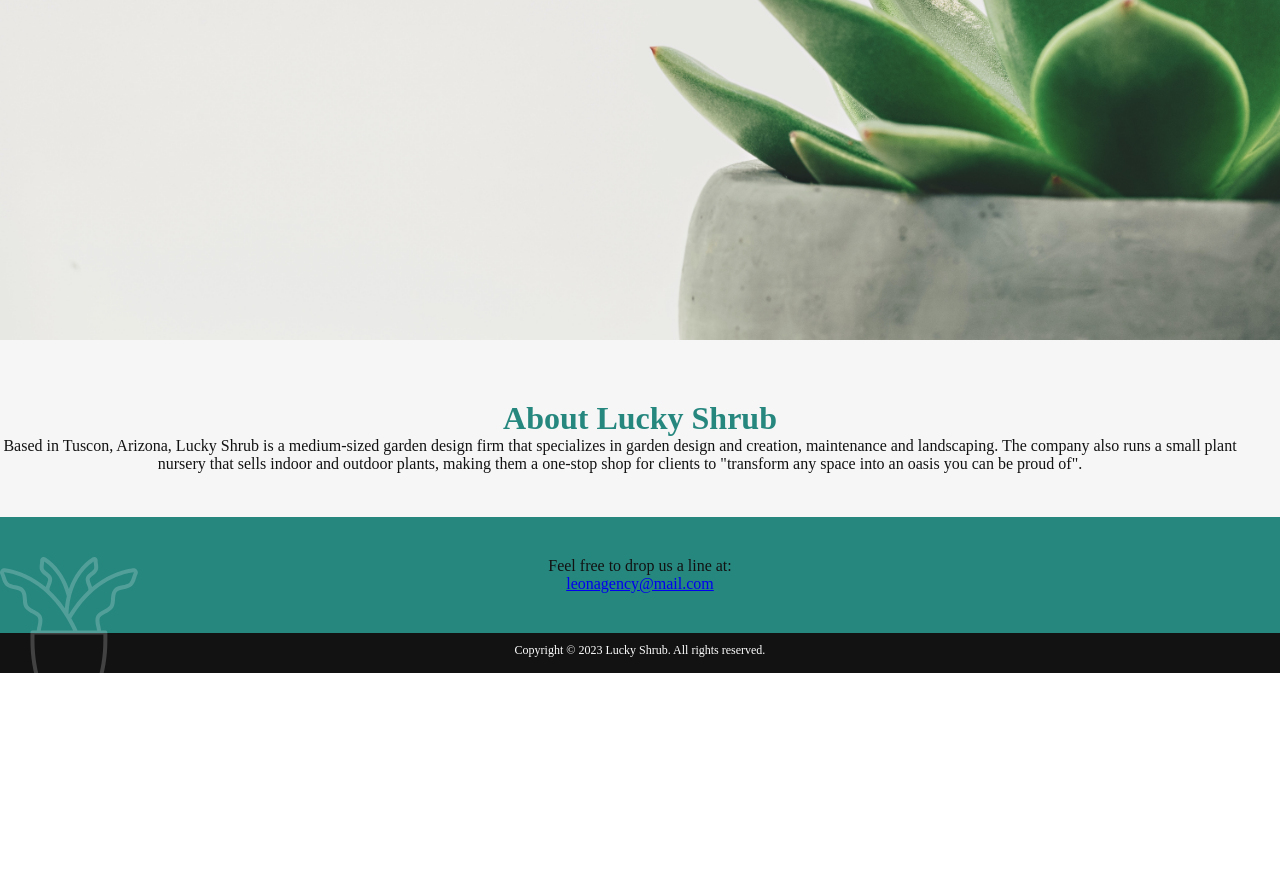
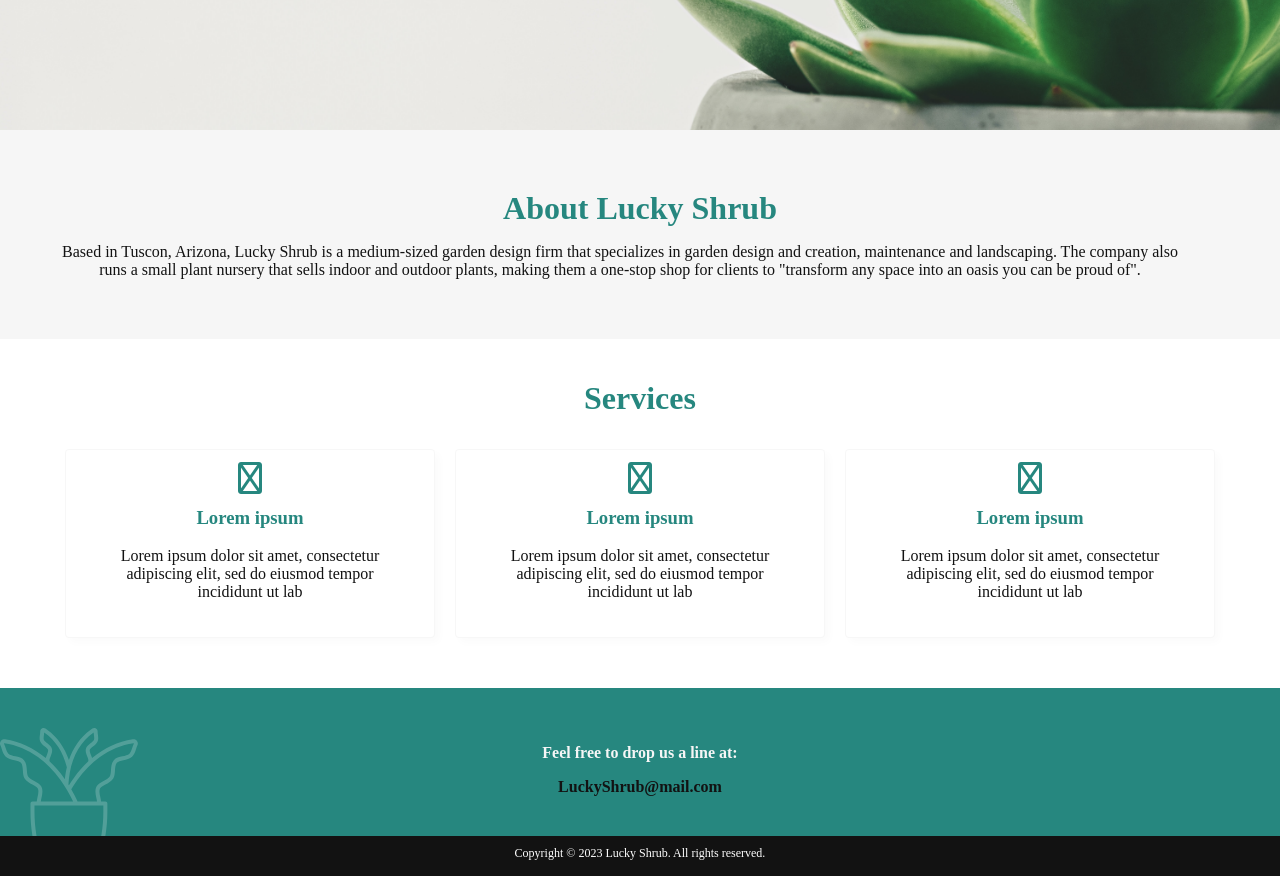
Before and after one commit to NorahManeea/Lucky-Shrub, a plain HTML site: page index.html in a window 1280 px wide. Shown: the part 540-1427 px from the top of the page. Before the commit the page ends 1256 px from the top, so only its background shows below. Drawn offline with Linux system fonts and the light colour scheme.

Commit message:
completed

```diff
--- a/styles.css
+++ b/css/styles.css
@@ -4,9 +4,10 @@
     --section-background: #f6f6f6;
 
   }
-  *{
+  body{
     padding: 0;
     margin: 0;
+
   }
 
   html{
@@ -49,10 +50,11 @@
         height: 80px;
     }
     header nav{
-flex: 1;
-display: flex;
-align-items: center;
-justify-content: flex-end;
+       flex: 1;
+       display: flex;
+       align-items: center;
+       justify-content: flex-end;
+
     }
     header nav ul{
         display: flex;
@@ -70,10 +72,10 @@ justify-content: flex-end;
     /* Landing */
     .landing
     {
-      background-image: url(images/bg.jpg);
+      background-image: url('/images/bg.jpg');
       background-size: cover;
       background-position: center;
-      height:100vh;
+      height:70vh;
 
     }
 
@@ -121,6 +123,53 @@ justify-content: flex-end;
 
 
     /* Services */
+    .services{
+      padding-top: 20px;
+      padding-bottom: 40px;
+      background-color: #ffffff;
+    }
+    .services .container{
+      display: grid;
+      grid-template-columns: repeat(auto-fill, minmax(300px,1fr));
+    }
+
+
+
+    .services h1{
+      text-align: center;
+      color: var(--main-color);
+    }
+
+
+    .feat{
+      background: #FFFFFF;
+      border: 0.445322px solid rgba(0, 0, 0, 0.03);
+      box-shadow: 4.45322px 4.45322px 8.90645px rgba(0, 0, 0, 0.02);
+      border-radius: 4.45322px;
+      padding: 20px;
+      margin: 10px;
+      text-align: center;
+    }
+
+    .feat i{
+      color: var(--main-color);
+
+    }
+    .feat h3{
+      color: var(--main-color);
+      text-align: center;
+
+    }
+    .feat p{
+      color: var(--secondary-color);
+      text-align: center;
+      padding-left: 20px;
+      padding-right: 20px;
+    }
+
+    .services .container :hover{
+      background: #f6f6f6;
+    }
 
 
     /* Contact */
@@ -146,9 +195,15 @@ justify-content: flex-end;
       margin: 0 40px;
       text-align: center;
     }
-
-
-
+    .contact .info .label{
+      color: var(--section-background);
+      font-weight: 800;
+    }
+    .contact .info .link{
+      color: var(--secondary-color);
+      font-weight: 900;
+      text-decoration: none;
+    }
 
 
 
@@ -160,5 +215,6 @@ justify-content: flex-end;
       text-align: center;
       font-size: 12px;
       height: 20px;
+      position: sticky;
 
     }
--- a/index.html
+++ b/index.html
@@ -6,7 +6,14 @@
         <meta name="viewport" content="width=device-width, initial-scale=1.0">
         <title>Lucky Shrub</title>
 
-        <link rel="stylesheet" href="styles.css">
+            <!-- Open Graph Protocol -->
+
+
+
+
+            <link rel="stylesheet" href="https://cdnjs.cloudflare.com/ajax/libs/font-awesome/6.4.0/css/all.min.css" integrity="sha512-iecdLmaskl7CVkqkXNQ/ZH/XLlvWZOJyj7Yy7tcenmpD1ypASozpmT/E0iPtmFIB46ZmdtAc9eNBvH0H/ZpiBw==" crossorigin="anonymous" referrerpolicy="no-referrer" />
+
+        <link rel="stylesheet" href="css/styles.css">
     </head>
     <body>
         <!--Navigation-->
@@ -15,7 +22,7 @@
             <img decoding="async" class="logo" src="images/Asset 2@3x.png" alt="" />
             <nav>
               <ul>
-                <li><a href="#home">Home</a></li>
+                <li><a href="#">Home</a></li>
                 <li><a href="#about">About</a></li>
                 <li><a href="#services">Services</a></li>
                 <li><a href="#contact">Contact</a></li>
@@ -27,7 +34,7 @@
           <!-- End Header -->
 
           <!--Landing-->
-          <div class="landing">
+          <div class="landing" >
             <div class="intro-text">
               <h1>Lucky Shrub</h1>
               <p>a one-stop shop for garden design and maintenance</p>
@@ -36,23 +43,49 @@
 
 
             <!--About-->
-            <div class="about">
-              <h1>About Lucky Shrub</h1>
-              <p>Based in Tuscon, Arizona, Lucky Shrub is a medium-sized garden design firm that specializes in garden design and creation, maintenance and landscaping. The company also runs a small plant nursery that sells indoor and outdoor plants, making them a one-stop shop for clients to "transform any space into an oasis you can be proud of".
+            <div class="about" id="about">
+              <div class ="container">
+                <h1>About Lucky Shrub</h1>
+                <p>Based in Tuscon, Arizona, Lucky Shrub is a medium-sized garden design firm that specializes in garden design and creation, maintenance and landscaping. The company also runs a small plant nursery that sells indoor and outdoor plants, making them a one-stop shop for clients to "transform any space into an oasis you can be proud of".
+                </p>
+              </div>
 
-              </p>
+            </div>
+
+            <div class ="services" id="services">
+              <h1> Services</h1>
+              <div class ="container">
+
+                <div class ="feat">
+                  <i class="fa-sharp fa-regular fa-leaf fa-2xl"></i>
+                  <h3>Lorem ipsum</h3>
+                  <p>Lorem ipsum dolor sit amet, consectetur adipiscing elit, sed do eiusmod tempor incididunt ut lab</p>
+                </div>
+
+                <div class ="feat">
+                  <i class="fa-regular fa-seedling fa-2xl"></i>
+                  <h3>Lorem ipsum</h3>
+                  <p>Lorem ipsum dolor sit amet, consectetur adipiscing elit, sed do eiusmod tempor incididunt ut lab</p>
+                </div>
+
+                <div class ="feat">
+                  <i class="fa-regular fa-spa fa-2xl"></i>
+                  <h3>Lorem ipsum</h3>
+                  <p>Lorem ipsum dolor sit amet, consectetur adipiscing elit, sed do eiusmod tempor incididunt ut lab</p>
+                </div>
+                </div>
             </div>
 
 
             <!--Contact-->
-            <div class="contact">
+            <div class="contact" id="contact">
 
                 <div class="img">
                   <img src="images/Vector.svg">
                 </div>
                 <div class="info">
                   <p class="label">Feel free to drop us a line at:</p>
-                  <a href="mailto:n@mail.com?subject=Contact" class="link">leonagency@mail.com</a>
+                  <a href="mailto:ls@mail.com?subject=Contact" class="link">LuckyShrub@mail.com</a>
               </div>
               </div>
 
```
Also changed, not shown: 2 other files.
